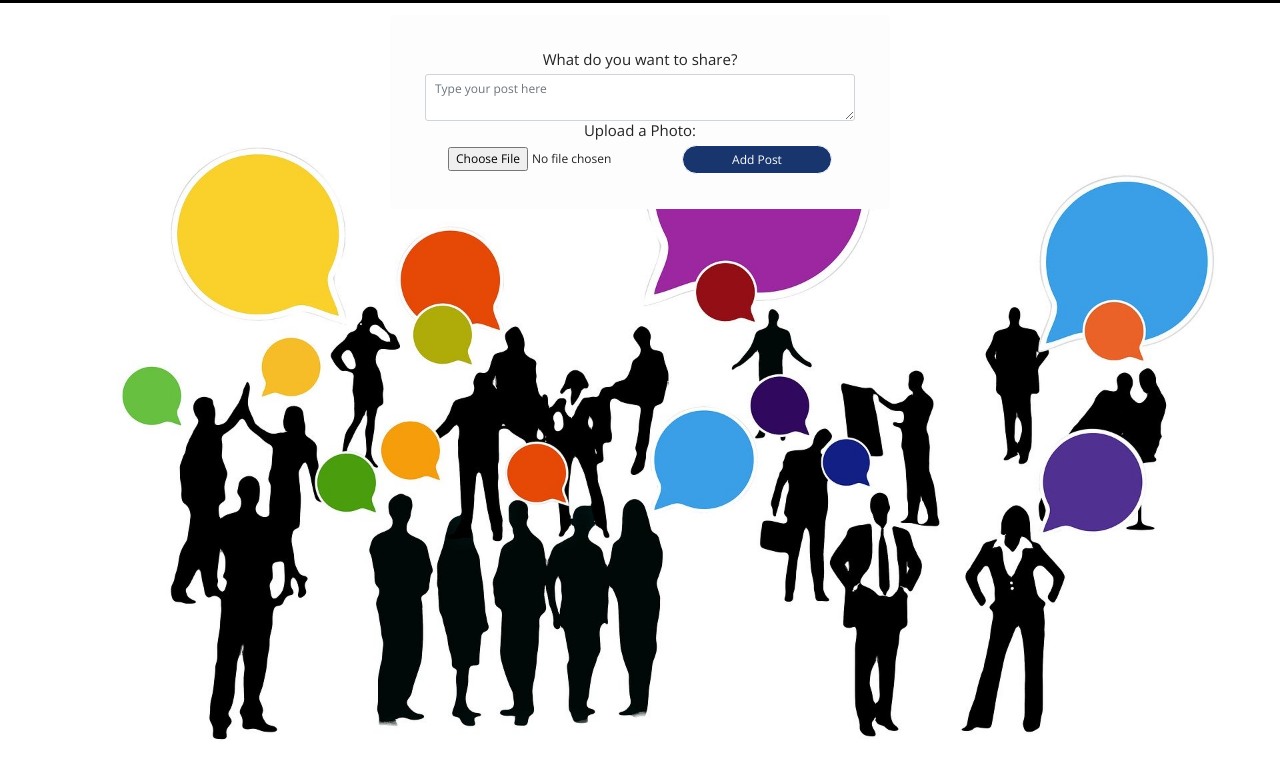
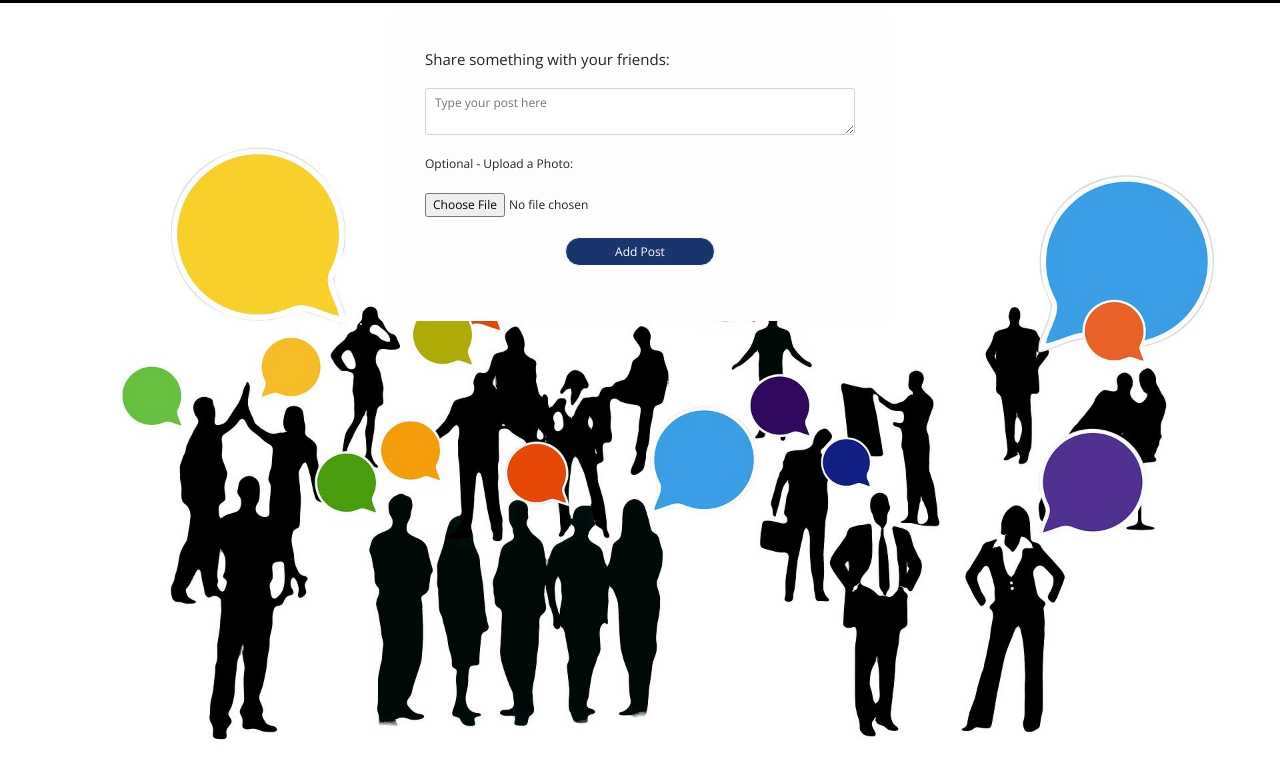
Before and after one commit to shaider0/innercircleclient, a React app: page /users/1/create-item in a window 1280 px wide. Shown: the part 89-868 px from the top of the page. Built offline with nearby package versions, Linux system fonts and the light colour scheme.

Commit message:
minor content updates

```diff
--- a/src/components/CreatePostForm.js
+++ b/src/components/CreatePostForm.js
@@ -100,7 +100,7 @@ class PostForm extends Component {
           <div className="alert alert-danger">{this.props.errors.message}</div>
         )}
 
-        <h5>What do you want to share?</h5>
+        <h5>Share something with your friends:</h5>
 
         <textarea
           required
@@ -111,7 +111,7 @@ class PostForm extends Component {
           onChange={e => this.setState({ content: e.target.value })}
         />
 
-        <h5>Upload a Photo: </h5>
+        <p>Optional - Upload a Photo:</p>
 
         <input
           type="file"
--- a/src/index.css
+++ b/src/index.css
@@ -188,6 +188,11 @@ ul.nav.navbar-nav li {
   border-radius: 5px;
   background-color: rgb(253, 253, 254);
   width: 500px;
+  text-align: left;
+}
+
+.createItemForm * {
+  margin-bottom: 20px;
 }
 
 @media (max-width: 500px) {
@@ -531,3 +536,8 @@ a.btn.btn-danger:hover {
 .postContent {
   font-style: italic;
 }
+
+.postForm button {
+  display: block;
+  margin: 0 auto;
+}
```
